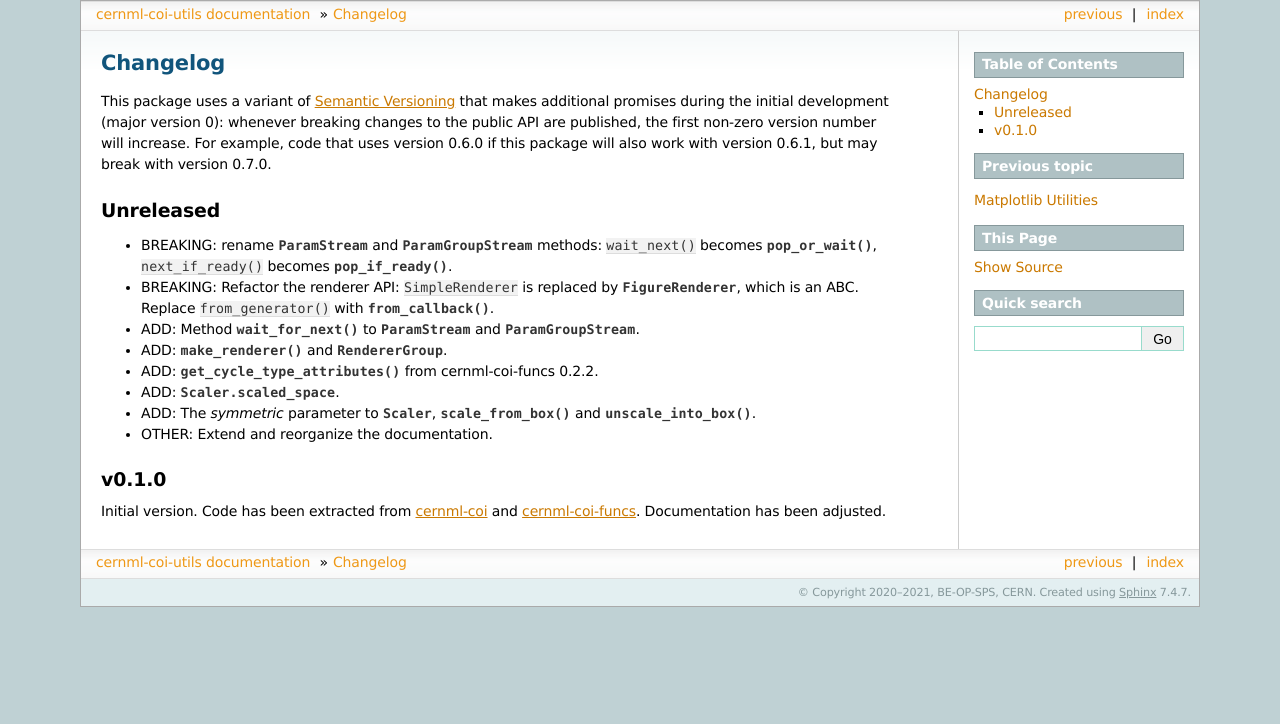
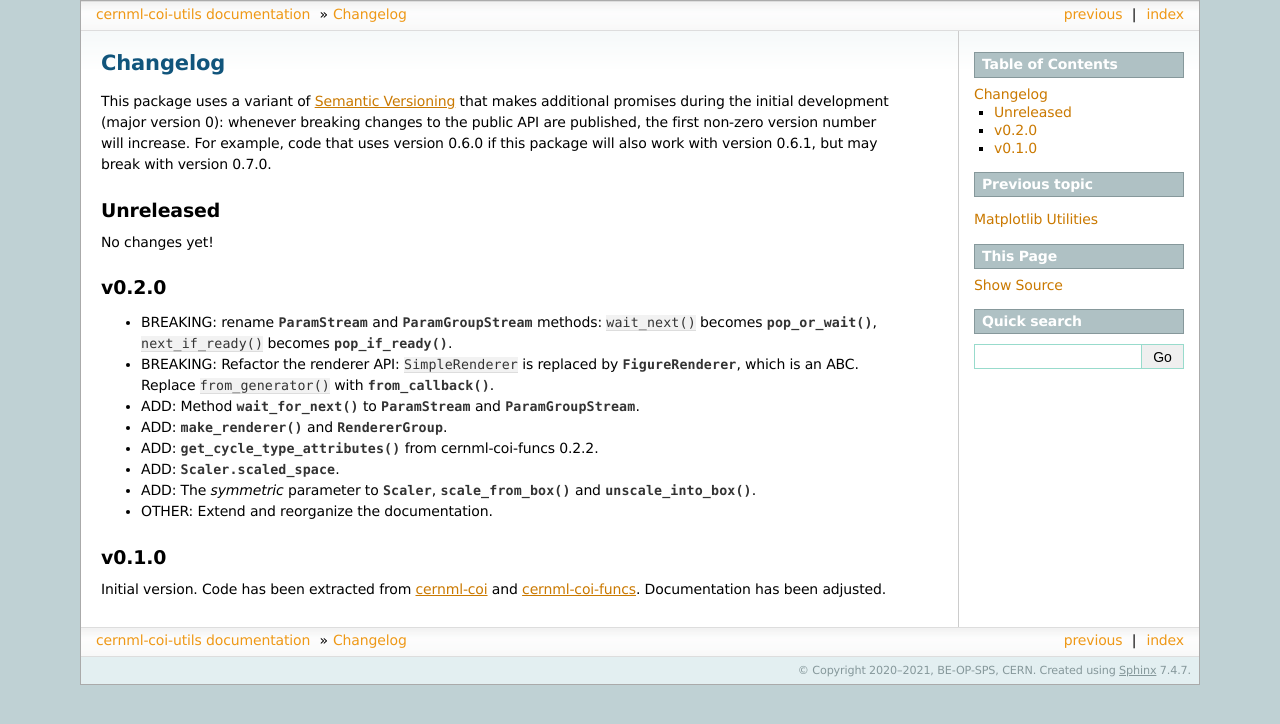
Before and after one commit to geoff-project/coi-utils, a Sphinx documentation site: the page built from docs/changelog.md, in a window 1280 px wide. Shown: the top 724 px of the page. Built offline with Sphinx 7.4.7, drawn with Linux system fonts in a browser that asks for light colours; the version number could not be read and is left out.

Commit message:
Bump version.

```diff
--- a/docs/changelog.md
+++ b/docs/changelog.md
@@ -7,6 +7,10 @@ version number will increase. For example, code that uses version 0.6.0 if this
 package will also work with version 0.6.1, but may break with version 0.7.0.
 
 ## Unreleased
+
+No changes yet!
+
+## v0.2.0
 
 - BREAKING: rename {class}`~cernml.japc_utils.ParamStream` and {class}`~cernml.japc_utils.ParamGroupStream` methods: `wait_next()` becomes {meth}`~cernml.japc_utils.ParamStream.pop_or_wait()`, `next_if_ready()` becomes {meth}`~cernml.japc_utils.ParamStream.pop_if_ready()`.
 - BREAKING: Refactor the renderer API: `SimpleRenderer` is replaced by {class}`~cernml.mpl_utils.FigureRenderer`, which is an {term}`ABC <abstract base class>`. Replace `from_generator()` with {meth}`~cernml.mpl_utils.FigureRenderer.from_callback()`.
```
